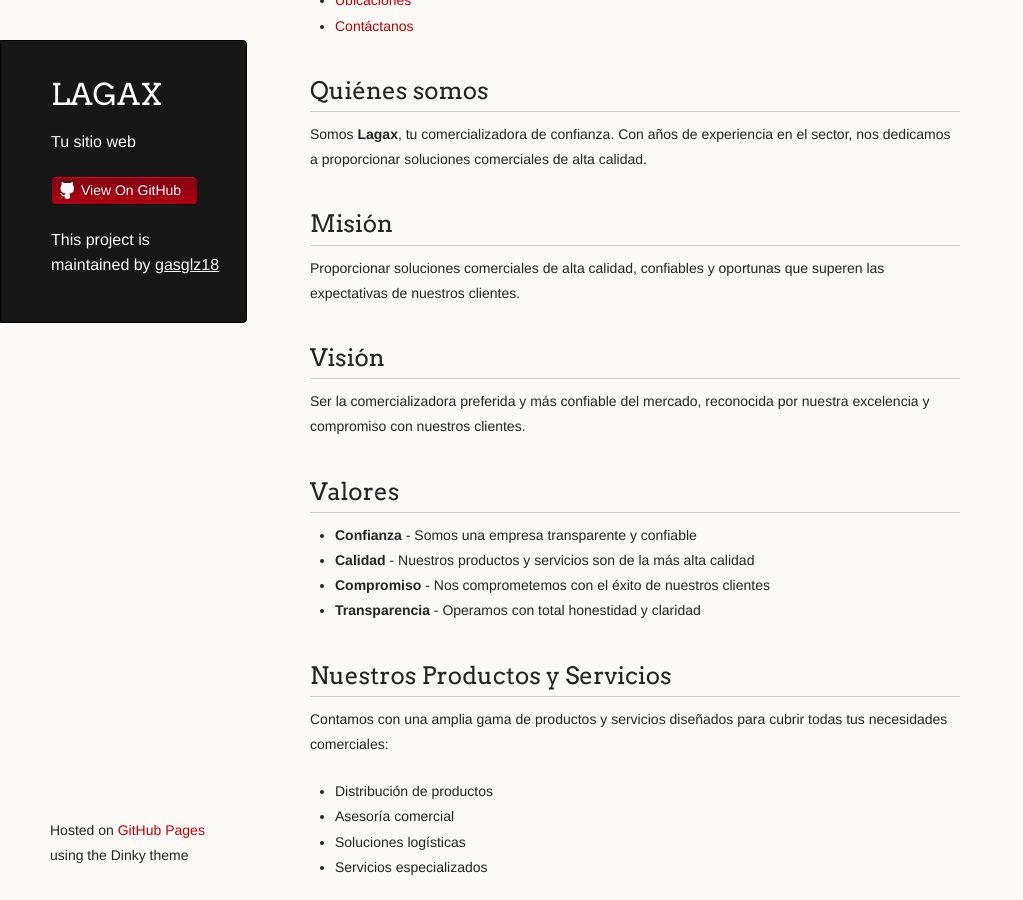
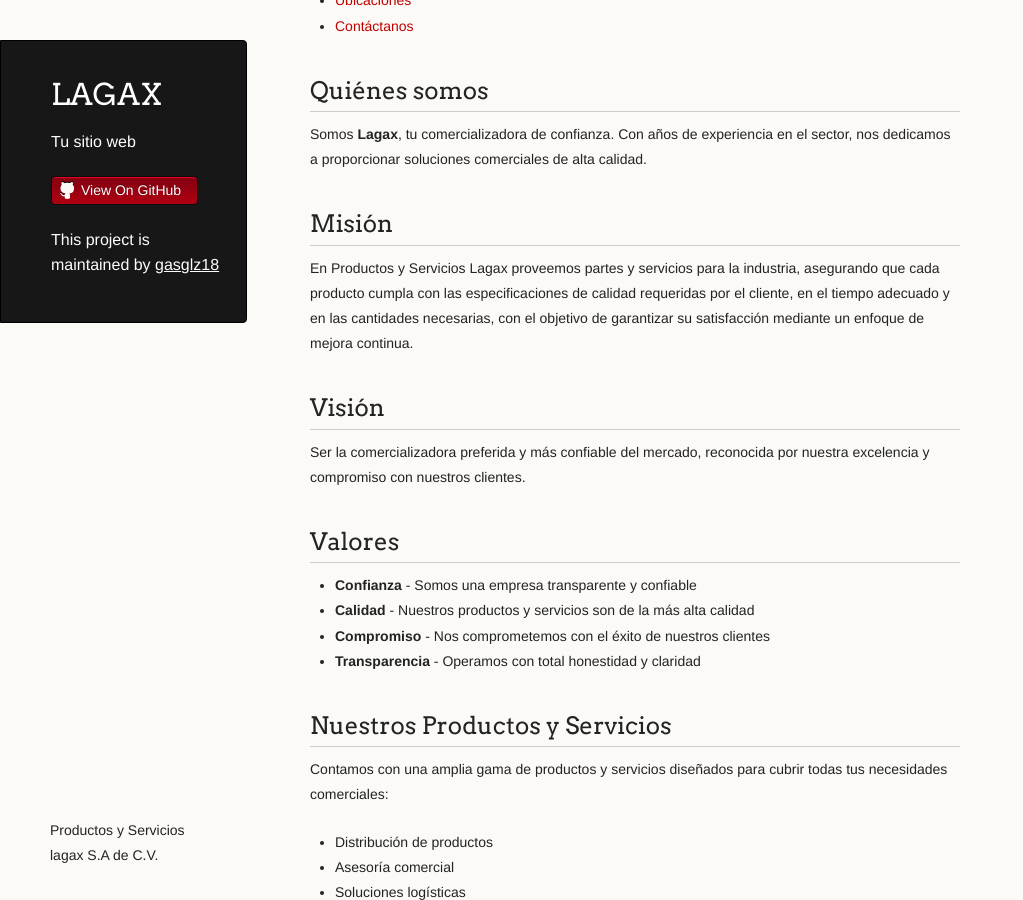
Before and after one commit to gasglz18/lagax, a Jekyll site: the page built from index.md, in a window 1280 px wide and 900 px high, scrolled down 549 px. Shown: the whole window, without its empty margins (0-1023 px from the left). Built offline with Jekyll 4.4.1, drawn with Linux system fonts in a browser that asks for light colours.

Commit message:
Actualizar pie de página y misión

```diff
--- a/_layouts/default.html
+++ b/_layouts/default.html
@@ -41,7 +41,7 @@
       </section>
 
       <footer>
-        <p><small>Hosted on <a href="https://pages.github.com">GitHub Pages</a> using the Dinky theme</small></p>
+        <p><small>Productos y Servicios lagax S.A de C.V.</small></p>
       </footer>
     </div>
     <!--[if !IE]><script>fixScale(document);</script><![endif]-->
--- a/index.md
+++ b/index.md
@@ -27,7 +27,7 @@ Somos **Lagax**, tu comercializadora de confianza. Con años de experiencia en e
 
 ## Misión {#mision}
 
-Proporcionar soluciones comerciales de alta calidad, confiables y oportunas que superen las expectativas de nuestros clientes.
+En Productos y Servicios Lagax proveemos partes y servicios para la industria, asegurando que cada producto cumpla con las especificaciones de calidad requeridas por el cliente, en el tiempo adecuado y en las cantidades necesarias, con el objetivo de garantizar su satisfacción mediante un enfoque de mejora continua.
 
 ## Visión {#vision}
 
```
